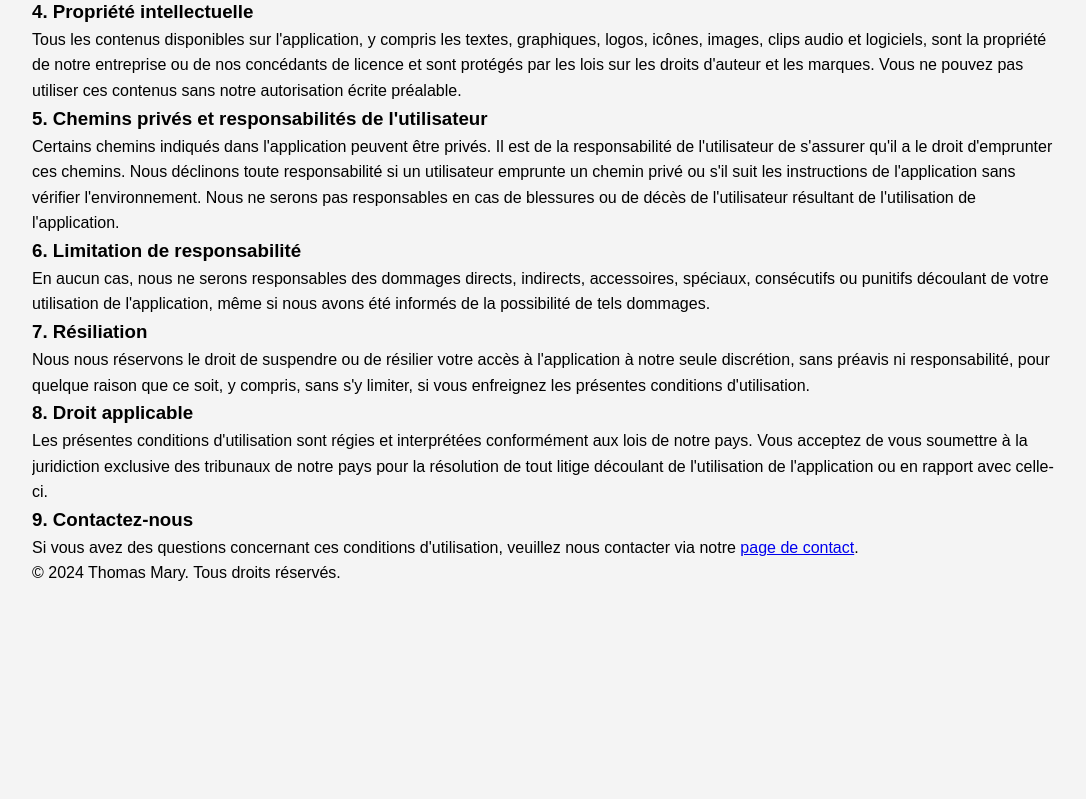
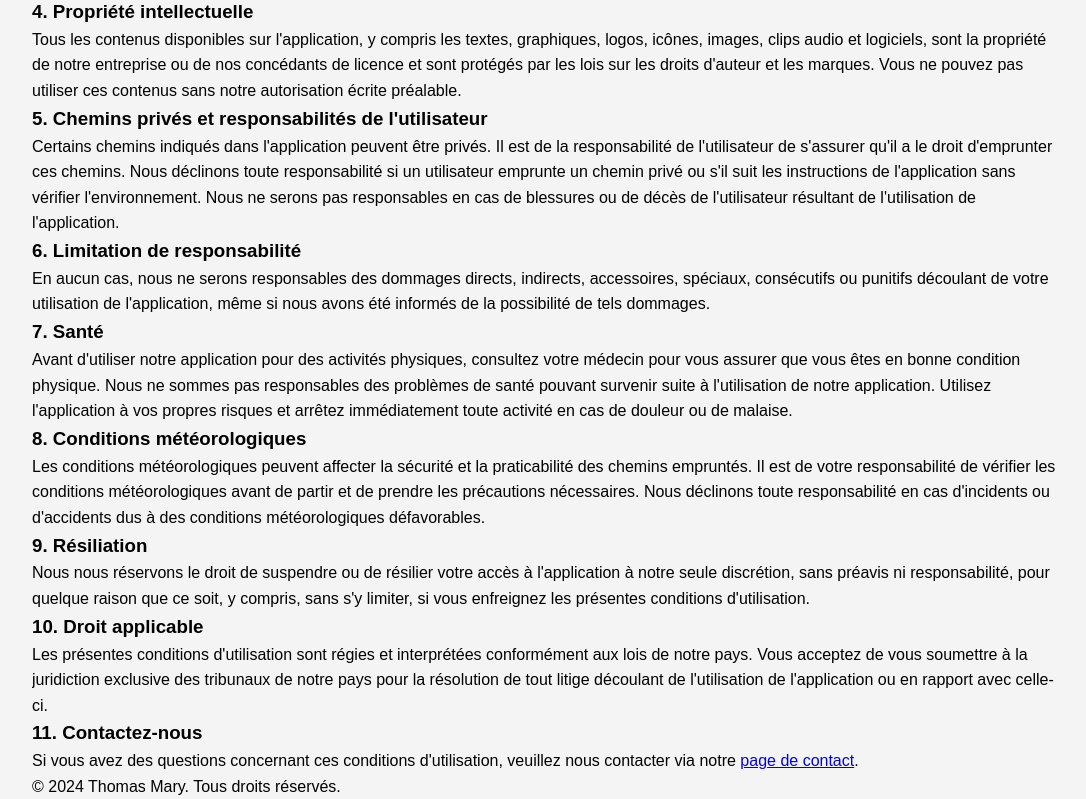
Before and after one commit to Trailsight/Trailsight, a plain HTML site: page terms.html in a window 1280 px wide. Shown: the part 497-1296 px from the top of the page, without its empty margins (96-1182 px from the left). Before the commit the page ends 1083 px from the top, so only its background shows below. Drawn offline with Linux system fonts and the light colour scheme.

Commit message:
Add weather and health conditions

```diff
--- a/terms.html
+++ b/terms.html
@@ -45,13 +45,19 @@
                 <h3>6. Limitation de responsabilité</h3>
                 <p>En aucun cas, nous ne serons responsables des dommages directs, indirects, accessoires, spéciaux, consécutifs ou punitifs découlant de votre utilisation de l'application, même si nous avons été informés de la possibilité de tels dommages.</p>
 
-                <h3>7. Résiliation</h3>
+                <h3>7. Santé</h3>
+                <p>Avant d'utiliser notre application pour des activités physiques, consultez votre médecin pour vous assurer que vous êtes en bonne condition physique. Nous ne sommes pas responsables des problèmes de santé pouvant survenir suite à l'utilisation de notre application. Utilisez l'application à vos propres risques et arrêtez immédiatement toute activité en cas de douleur ou de malaise.</p>
+
+                <h3>8. Conditions météorologiques</h3>
+                <p>Les conditions météorologiques peuvent affecter la sécurité et la praticabilité des chemins empruntés. Il est de votre responsabilité de vérifier les conditions météorologiques avant de partir et de prendre les précautions nécessaires. Nous déclinons toute responsabilité en cas d'incidents ou d'accidents dus à des conditions météorologiques défavorables.</p>
+
+                <h3>9. Résiliation</h3>
                 <p>Nous nous réservons le droit de suspendre ou de résilier votre accès à l'application à notre seule discrétion, sans préavis ni responsabilité, pour quelque raison que ce soit, y compris, sans s'y limiter, si vous enfreignez les présentes conditions d'utilisation.</p>
 
-                <h3>8. Droit applicable</h3>
+                <h3>10. Droit applicable</h3>
                 <p>Les présentes conditions d'utilisation sont régies et interprétées conformément aux lois de notre pays. Vous acceptez de vous soumettre à la juridiction exclusive des tribunaux de notre pays pour la résolution de tout litige découlant de l'utilisation de l'application ou en rapport avec celle-ci.</p>
 
-                <h3>9. Contactez-nous</h3>
+                <h3>11. Contactez-nous</h3>
                 <p>Si vous avez des questions concernant ces conditions d'utilisation, veuillez nous contacter via notre <a href="contact.html">page de contact</a>.</p>
             </div>
         </section>
```
